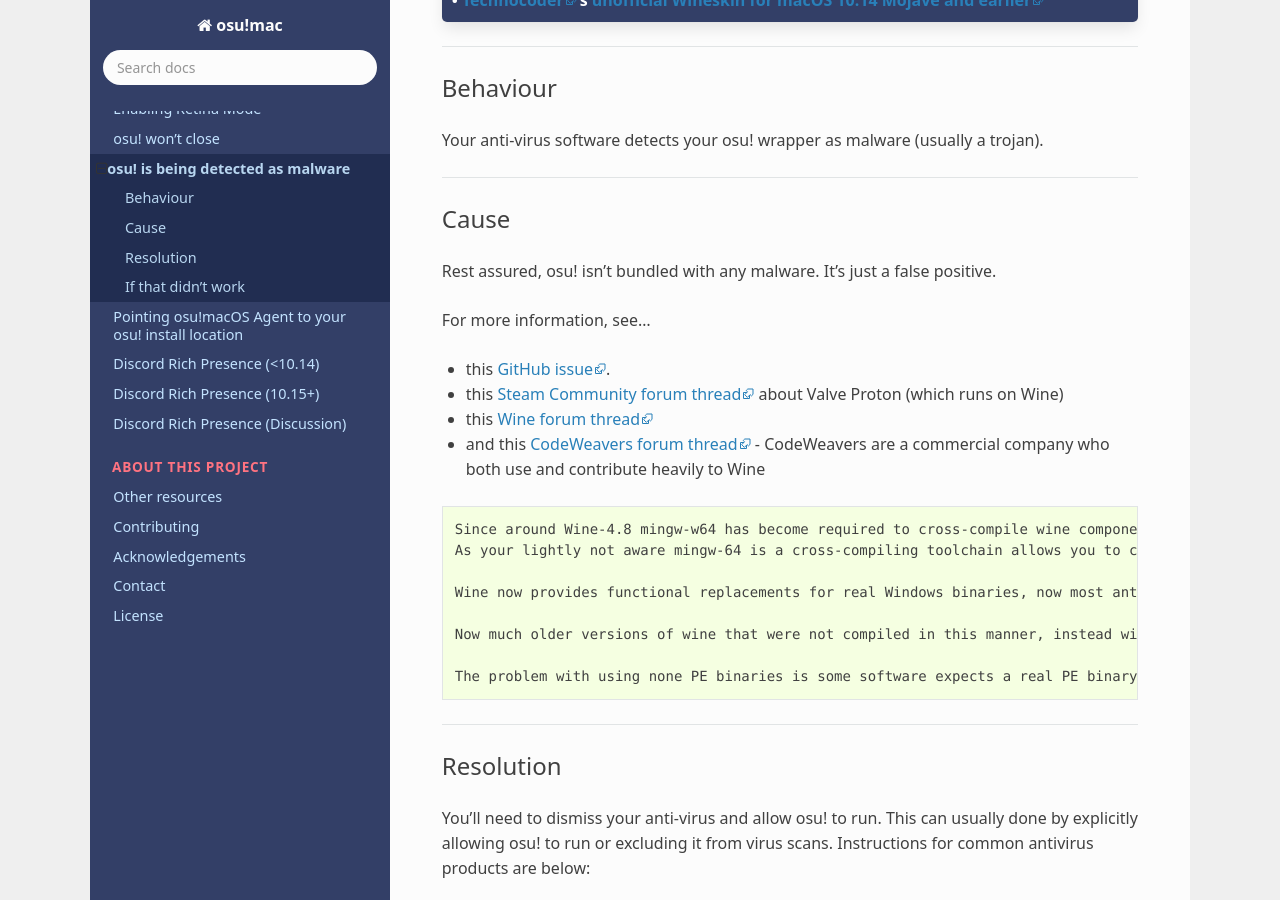
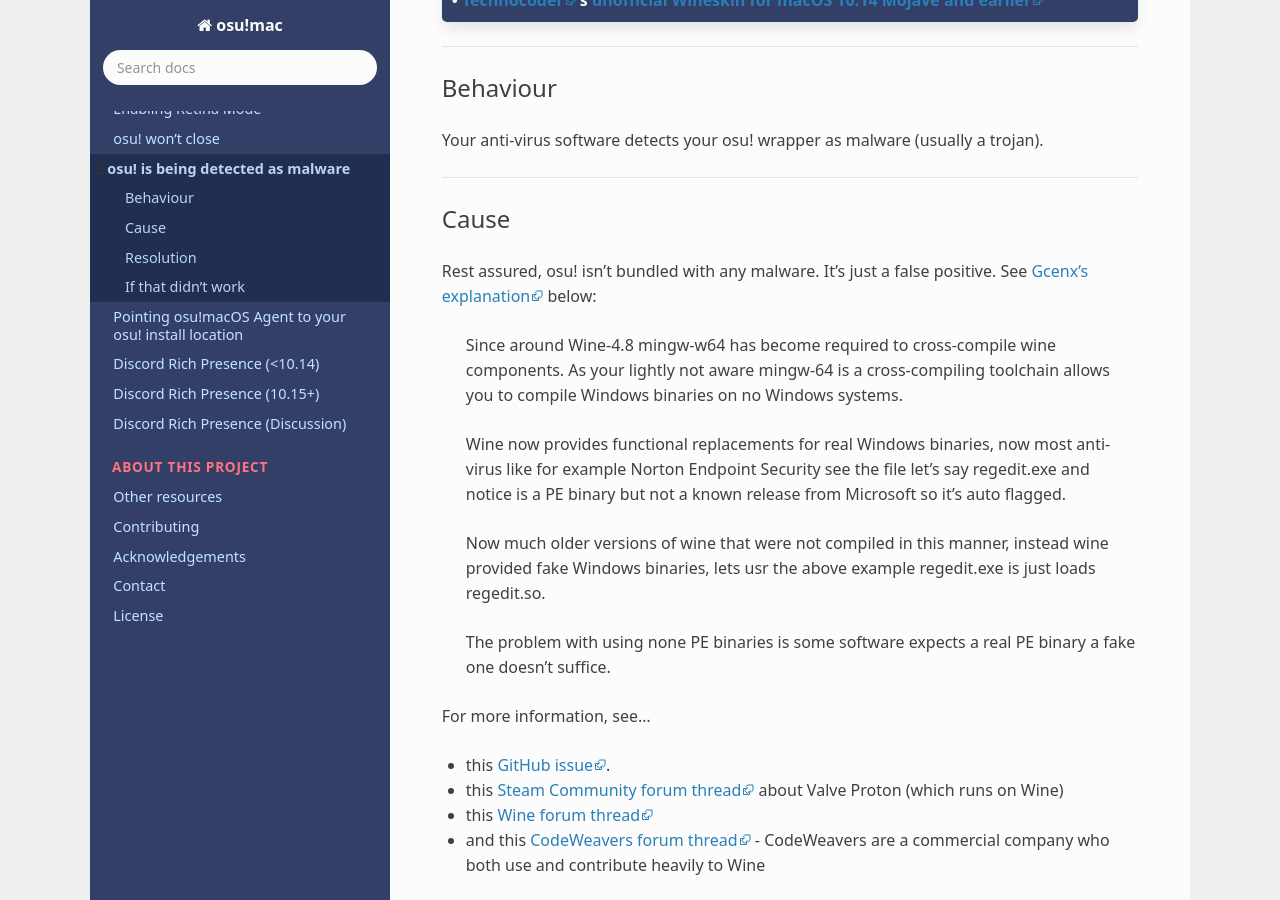
Before and after one commit to aidswidjaja/osu-mac, a Sphinx documentation site: the page built from docs/issues/malware.rst, in a window 1280 px wide and 900 px high, scrolled down 258 px. Built offline with Sphinx 7.4.7 and the Read the Docs theme 2.0.0, drawn with Linux system fonts in a browser that asks for light colours; some of the changed lines change nothing that is shown.

Commit message:
Block quote for Gcenx's explanation

```diff
--- a/docs/issues/malware.rst
+++ b/docs/issues/malware.rst
@@ -23,16 +23,7 @@
 Cause
 ****************************************
 
-Rest assured, osu! isn't bundled with any malware. It's just a false positive.
-
-For more information, see...
-
-- this `GitHub issue <https://github.com/Gcenx/WineskinServer/issues/48>`_.
-- this `Steam Community forum thread <https://steamcommunity.com/app/221410/discussions/0/1627412171715145835/?ctp=2>`_ about Valve Proton (which runs on Wine)
-- this `Wine forum thread <https://forum.winehq.org/viewtopic.php?t=33444&p=126362>`_
-- and this `CodeWeavers forum thread <https://www.codeweavers.com/support/forums/general?t=27;msg=221839>`_ - CodeWeavers are a commercial company who both use and contribute heavily to Wine
-
-::
+Rest assured, osu! isn't bundled with any malware. It's just a false positive. See `Gcenx's explanation <https://github.com/Gcenx/WineskinServer/issues/48>`_ below:
 
     Since around Wine-4.8 mingw-w64 has become required to cross-compile wine components.
     As your lightly not aware mingw-64 is a cross-compiling toolchain allows you to compile Windows binaries on no Windows systems.
@@ -42,6 +33,13 @@
     Now much older versions of wine that were not compiled in this manner, instead wine provided fake Windows binaries, lets usr the above example regedit.exe is just loads regedit.so.
 
     The problem with using none PE binaries is some software expects a real PE binary a fake one doesn’t suffice.
+
+For more information, see...
+
+- this `GitHub issue <https://github.com/Gcenx/WineskinServer/issues/48>`_.
+- this `Steam Community forum thread <https://steamcommunity.com/app/221410/discussions/0/1627412171715145835/?ctp=2>`_ about Valve Proton (which runs on Wine)
+- this `Wine forum thread <https://forum.winehq.org/viewtopic.php?t=33444&p=126362>`_
+- and this `CodeWeavers forum thread <https://www.codeweavers.com/support/forums/general?t=27;msg=221839>`_ - CodeWeavers are a commercial company who both use and contribute heavily to Wine
 
 ****
 
```
